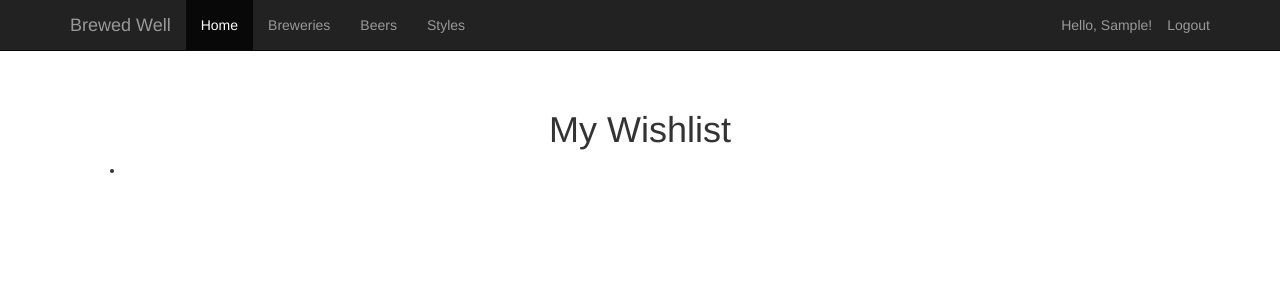
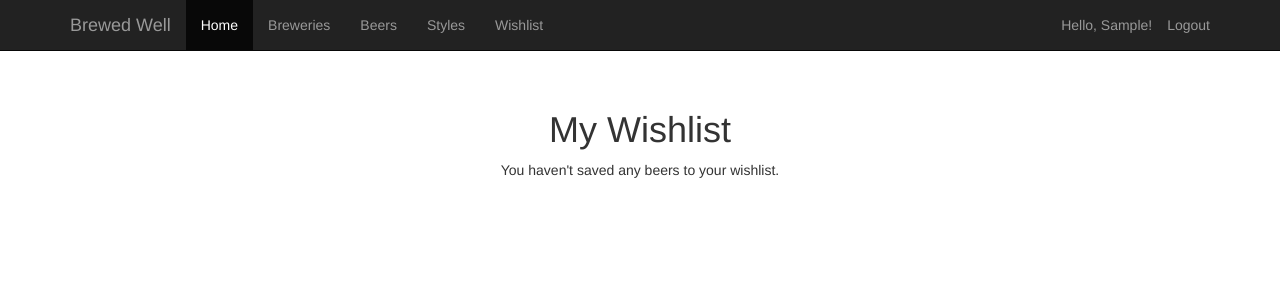
Before and after one commit to sheeksav/brewedwell, a Django app: page /wishlist/ in a window 1280 px wide. Shown: the top 300 px of the page. Run offline with Django 3.2, Linux system fonts and the light colour scheme; a user stored in the database is signed in; tables that the repository leaves empty hold one stand-in row (values such as "Sample post"); some libraries are stand-ins or nearby versions.

Commit message:
Now the WishList page only shows beers you've saved.

```diff
--- a/brewedwell/urls.py
+++ b/brewedwell/urls.py
@@ -23,7 +23,7 @@ urlpatterns = patterns('',
     url(r'^beers/(?P<pk>\d+)/$', BeerDetailView.as_view(), name='beer-detail'),
     url(r'^styles/$', StyleListView.as_view(), name='style-list'),
     url(r'^styles/(?P<pk>\d+)/$', StyleDetailView.as_view(), name='style-detail'),
-    url(r'^wishlist/$', WishListView.as_view(), name='wishlist-view'),
+    url(r'^wishlist/$', WishListView.as_view(), name='wishlist'),
     url(r'^beers/like/(?P<pk>\d+)/$', LikeBeerView, name='like-beer'),
     url(r'^beers/save/(?P<pk>\d+)/$', SaveBeerView, name='save-beer'),
     url(r'^beers/dislike/(?P<pk>\d+)/$', DislikeBeerView, name='dislike-beer'),
--- a/engine/views.py
+++ b/engine/views.py
@@ -203,7 +203,7 @@ class WishListView(TemplateView):
         return super(WishListView, self).dispatch(request, *args, **kwargs)
 
     def get_context_data(self, **kwargs):
-        wish_list = History.objects.filter(user=self.request.user)
+        wish_list = History.objects.filter(user=self.request.user, choice='SA')
 
         return {
             'wish_list': wish_list,
@@ -228,6 +228,8 @@ def SaveBeerView(request, pk):
         b = Beer.objects.get(id=pk)
         b.saves += 1
         b.save()
+        h = History.objects.create(choice='SA', beer=b, user=request.user)
+        h.save()
 
     return redirect('beer-detail', pk)
 
--- a/templates/base.html
+++ b/templates/base.html
@@ -40,6 +40,7 @@
             <li><a href="{% url 'brewery-list' %}">Breweries</a></li>
             <li><a href="{% url 'beer-list' %}">Beers</a></li>
             <li><a href="{% url 'style-list' %}">Styles</a></li>
+            <li><a href="{% url 'wishlist' %}">Wishlist</a></li>
           </ul>
           <ul class="nav navbar-nav navbar-right">
           {% if user.is_authenticated %}
--- a/templates/engine/wishlist.html
+++ b/templates/engine/wishlist.html
@@ -10,9 +10,12 @@
         <h1>My Wishlist</h1>
 
         {% if wish_list %}
-            <ul>
-                {% for beer in wish_list %}
-                <li>{{ beer.name }}</li>
+            <ul class="list-group">
+                {% for item in wish_list %}
+                <li class="list-group-item">
+                    <a href="{% url 'brewery-detail' item.beer.brewery.id %}">{{ item.beer.brewery.name }}</a><br />
+                    <a href="{% url 'beer-detail' item.beer.id %}">{{ item.beer.name }}</a>
+                </li>
                 {% endfor %}
             </ul>
 
```
